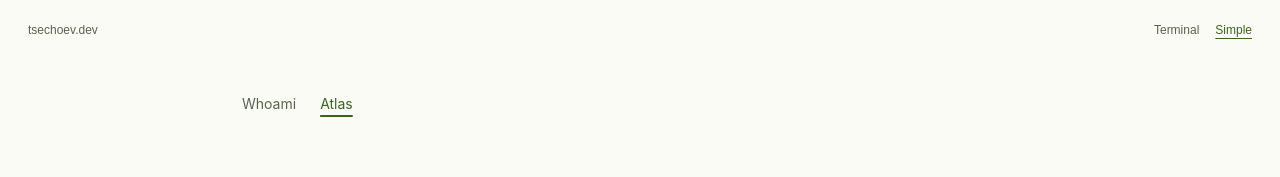
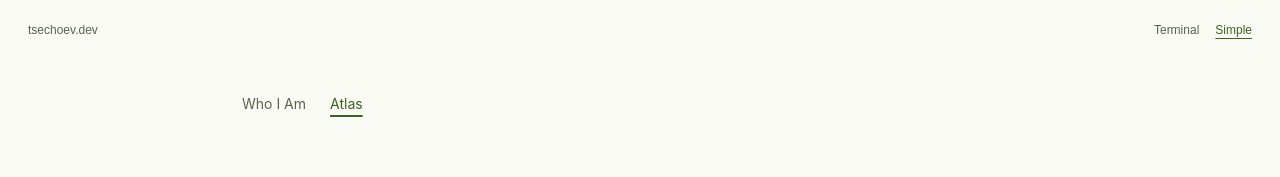
Before and after one commit to bogdan-ts/tsechoev.dev, a Next.js app: page /simple/atlas in a window 1280 px wide. Shown: the top 177 px of the page. Built offline with nearby package versions, Linux system fonts and the light colour scheme; a web font is replaced by a local one.

Commit message:
Use plain language for the Simple profile navigation

```diff
--- a/src/components/simple-navigation.tsx
+++ b/src/components/simple-navigation.tsx
@@ -4,7 +4,7 @@ export function SimpleNavigation({ section }: { section: "whoami" | "atlas" }) {
   return (
     <nav className="section-nav" aria-label="Profile sections">
       <Link href="/simple/" aria-current={section === "whoami" ? "page" : undefined}>
-        Whoami
+        Who I Am
       </Link>
       <Link href="/simple/atlas/" aria-current={section === "atlas" ? "page" : undefined}>
         Atlas
```
Also changed, not shown: 2 other files (tests, documents, lock files or other folders).
